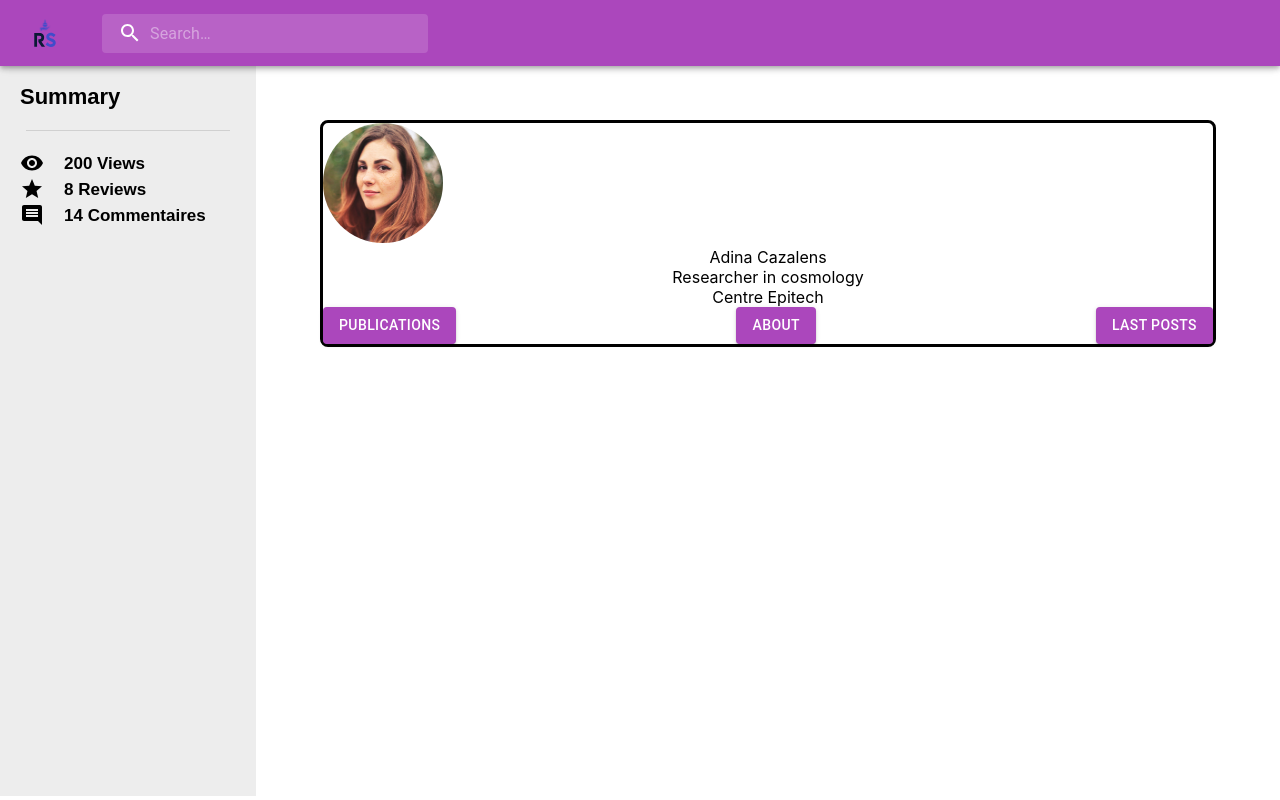
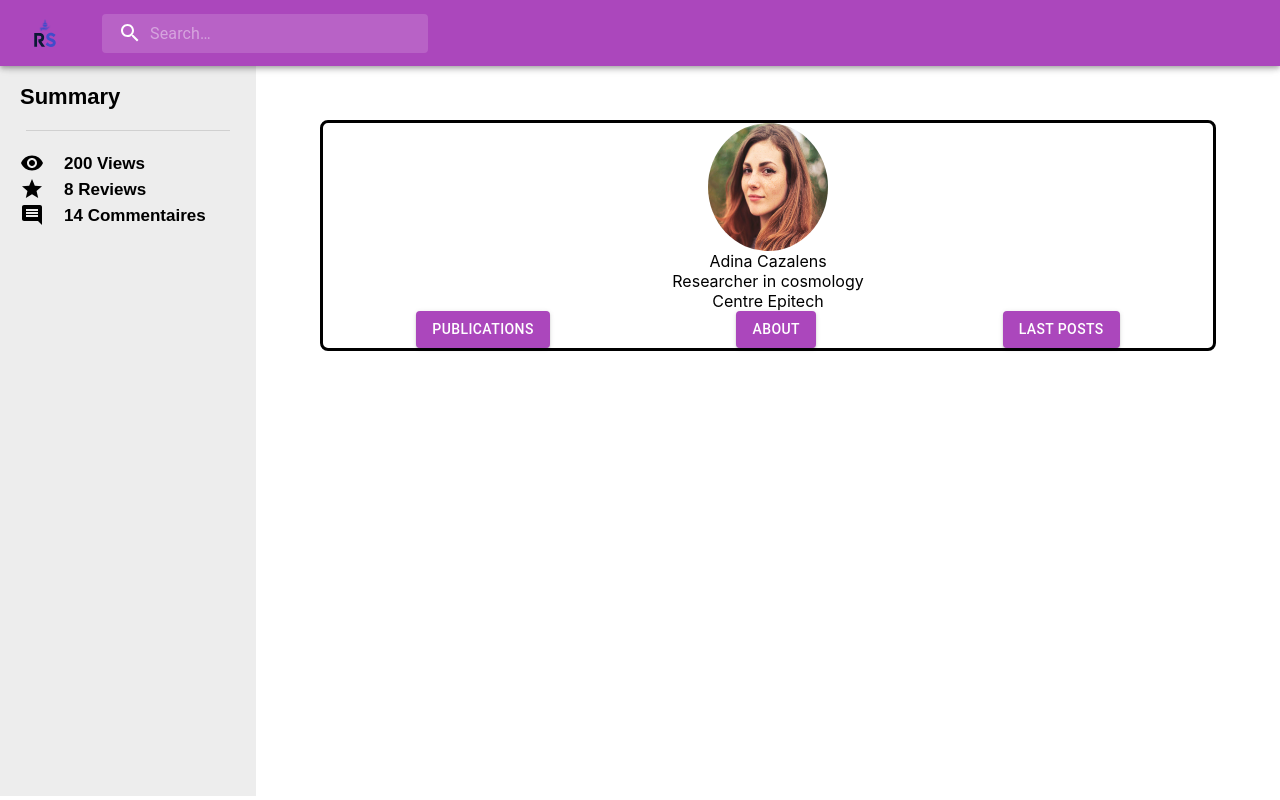
Before and after one commit to researchshare-official/frontend, a Next.js app: page / in a window 1280 px wide. Built offline with nearby package versions, Linux system fonts and the light colour scheme.

Commit message:
comit for nothing

```diff
--- a/components/Profile/ProfileContent.tsx
+++ b/components/Profile/ProfileContent.tsx
@@ -12,6 +12,9 @@ const BoxProfile = styled('div')(({ theme }) => ({
     position: 'absolute',
     left: '25%',
     top: '15%',
+    display: 'flex',
+    flexDirection: 'column',
+    justifyContent: 'center'
 }));
 
 const InfoBox = styled('div')(({ theme }) => ({
@@ -22,7 +25,14 @@ const InfoBox = styled('div')(({ theme }) => ({
 const Filters = styled('div')(({ theme }) => ({
     display: 'flex',
     flexDirection: 'row',
-    justifyContent: 'space-between',
+    justifyContent: 'space-around',
+}));
+
+const BoxImg = styled('div')(({ theme }) => ({
+    height: '8rem',
+    width: '100%',
+    display: 'flex',
+    justifyContent: 'center',
 }));
 
 const ProfileContent: NextPage = () => {
@@ -30,7 +40,9 @@ const ProfileContent: NextPage = () => {
 
     return (
         <BoxProfile>
-            <Image src="/ProfileImg.PNG" height={120} width={120} className={ styles.ImgProfile } alt="ResearchShare logo" />
+            <BoxImg>
+                    <Image src="/ProfileImg.PNG" height={120} width={120} className={ styles.ImgProfile } alt="ResearchShare logo" />
+            </BoxImg>
             <InfoBox>
                 <span style={{ margin: 'auto' }}> Adina Cazalens </span>
                 <span style={{ margin: 'auto' }}> Researcher in cosmology </span>
```
